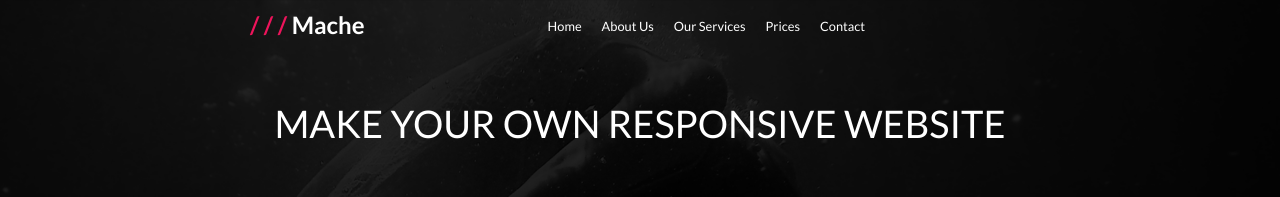
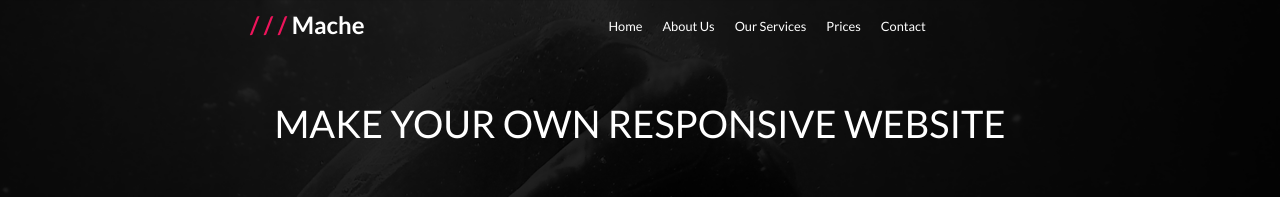
Before and after one commit to MZI-Jibon/responsive-mache, a plain HTML site: page index.html in a window 1280 px wide. Shown: the top 197 px of the page. Drawn offline with Linux system fonts and the light colour scheme.

Commit message:
2nd  commit

```diff
--- a/css/responsive.css
+++ b/css/responsive.css
@@ -354,7 +354,7 @@
     width: 70%;
     float: left;
     padding-top: 15px;
-    padding-left: 10%;
+    padding-left: 15%;
     margin-left: 0;
 }
 .s0item ul li {
```
